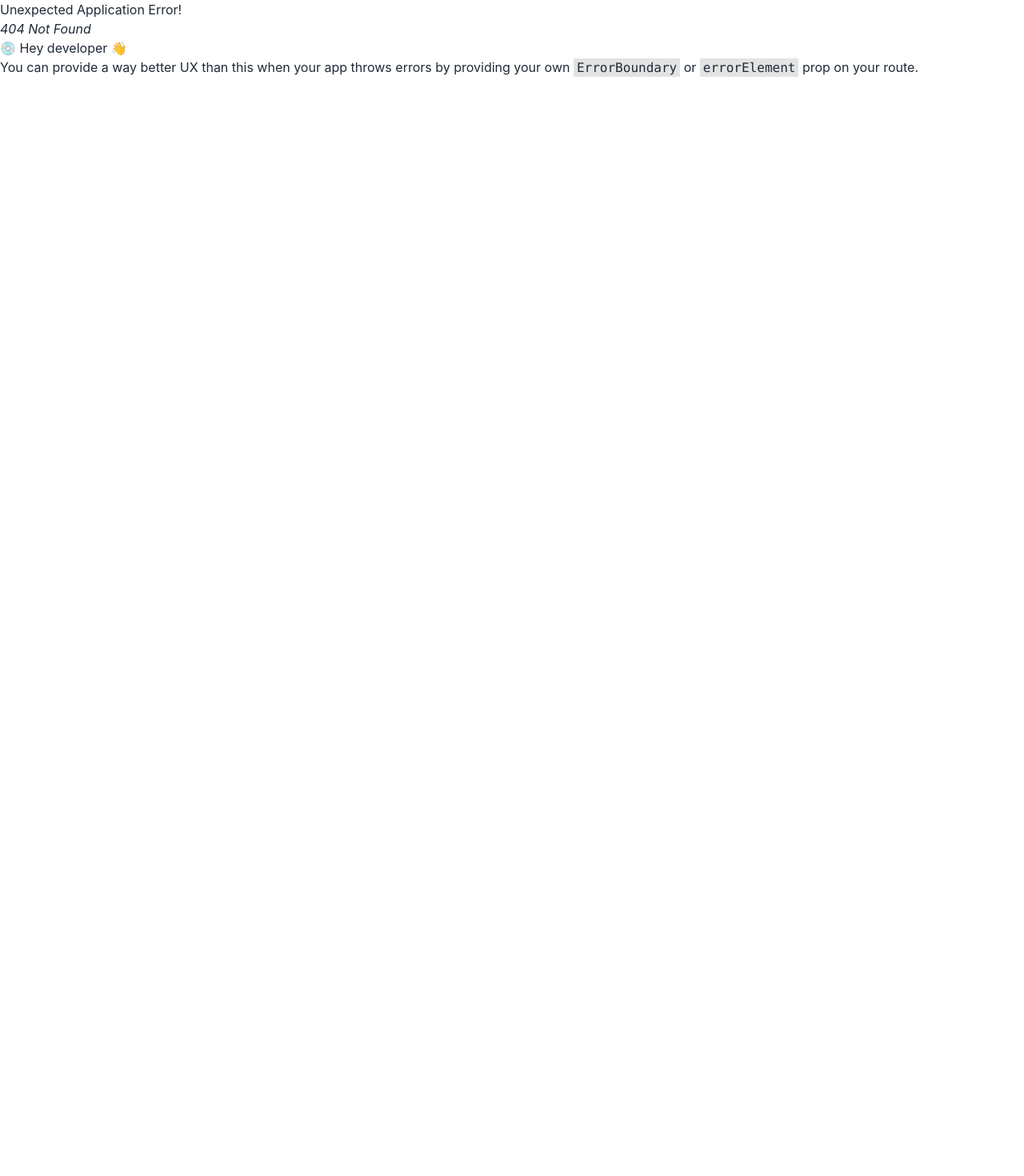
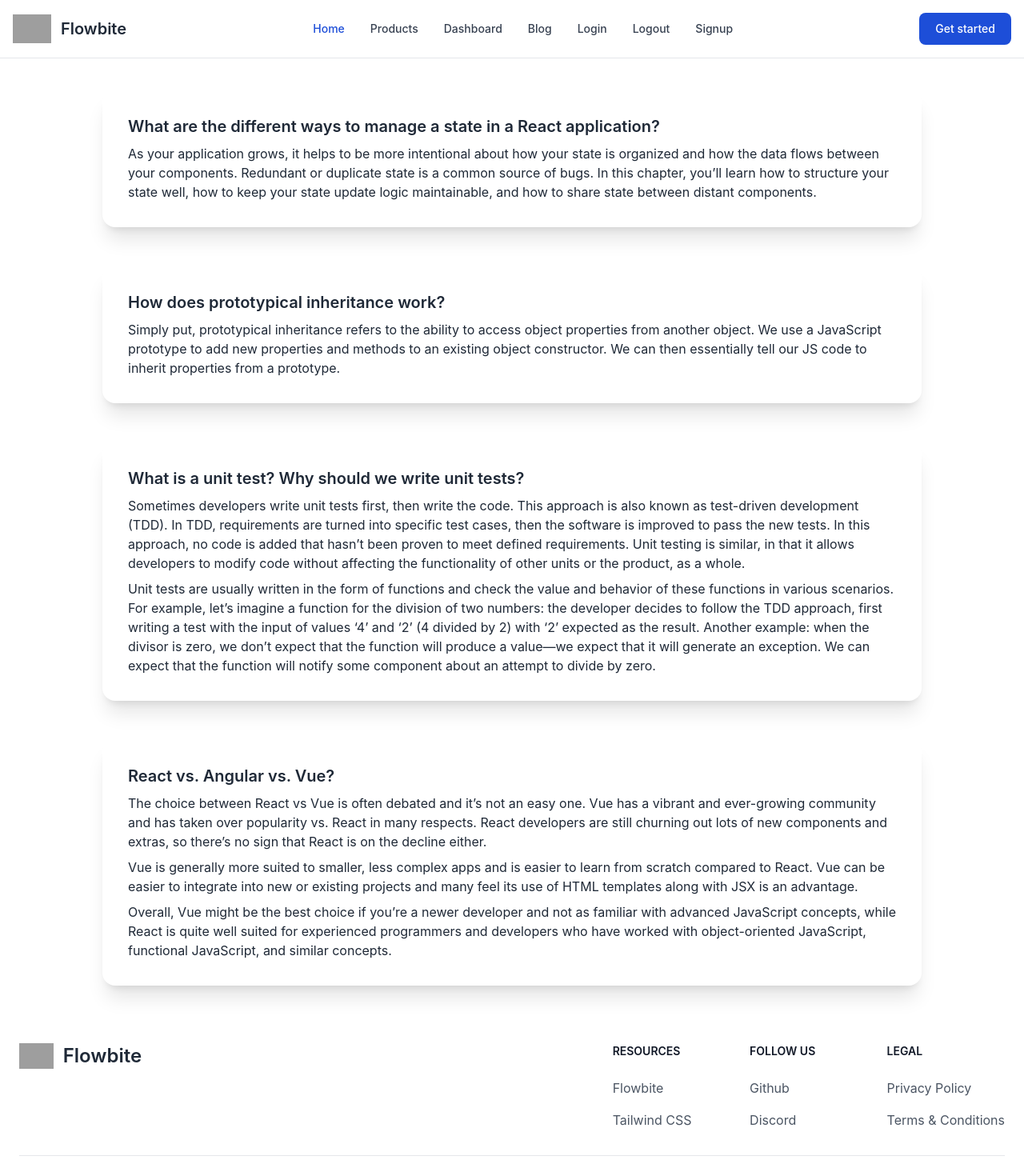
Before and after one commit to yeasin62/used-phone-website-client-side, a React (Create React App) app: page /blog in a window 1280 px wide. Before the commit this address had no page. Shown: the top 1470 px of the page at 80% size. Before the commit the page ends 800 px from the top, so only its background shows below. Built offline with nearby package versions, Linux system fonts and the light colour scheme; grey boxes are pictures that could not be loaded.

Commit message:
firebase and auth provider setup

```diff
--- a/package.json
+++ b/package.json
@@ -7,6 +7,7 @@
     "@testing-library/react": "^13.4.0",
     "@testing-library/user-event": "^13.5.0",
     "daisyui": "^2.42.0",
+    "firebase": "^9.14.0",
     "pure-react-carousel": "^1.30.1",
     "react": "^18.2.0",
     "react-dom": "^18.2.0",
--- a/src/components/Header/Header.js
+++ b/src/components/Header/Header.js
@@ -29,6 +29,9 @@ const Header = () => {
         <Link to="/dashboard" class="block py-2 pl-3 pr-4 text-gray-700 rounded hover:bg-gray-100 md:hover:bg-transparent md:hover:text-blue-700 md:p-0 md:dark:hover:text-white dark:text-gray-400 dark:hover:bg-gray-700 dark:hover:text-white md:dark:hover:bg-transparent dark:border-gray-700">Dashboard</Link>
       </li>
       <li>
+        <Link to="/blog" class="block py-2 pl-3 pr-4 text-gray-700 rounded hover:bg-gray-100 md:hover:bg-transparent md:hover:text-blue-700 md:p-0 md:dark:hover:text-white dark:text-gray-400 dark:hover:bg-gray-700 dark:hover:text-white md:dark:hover:bg-transparent dark:border-gray-700">Blog</Link>
+      </li>
+      <li>
         <Link to="/login" class="block py-2 pl-3 pr-4 text-gray-700 rounded hover:bg-gray-100 md:hover:bg-transparent md:hover:text-blue-700 md:p-0 md:dark:hover:text-white dark:text-gray-400 dark:hover:bg-gray-700 dark:hover:text-white md:dark:hover:bg-transparent dark:border-gray-700">Login</Link>
       </li>
       <li>
--- a/src/components/pages/Blog/Blog.js
+++ b/src/components/pages/Blog/Blog.js
@@ -2,8 +2,37 @@ import React from 'react';
 
 const Blog = () => {
     return (
-        <div>
+        <div className='mt-28 md:w-4/5 mx-auto'>
+            <div className="card bg-base-100 shadow-xl my-12">
+                <div className="card-body">
+                    <h2 className="card-title">What are the different ways to manage a state in a React application?</h2>
+                    <p>As your application grows, it helps to be more intentional about how your state is organized and how the data flows between your components. Redundant or duplicate state is a common source of bugs. In this chapter, you’ll learn how to structure your state well, how to keep your state update logic maintainable, and how to share state between distant components.</p>
+                </div>
+            </div>
+            <div className="card bg-base-100 shadow-xl my-12">
+                <div className="card-body">
+                    <h2 className="card-title">How does prototypical inheritance work?</h2>
+                    <p>Simply put, prototypical inheritance refers to the ability to access object properties from another object. We use a JavaScript prototype to add new properties and methods to an existing object constructor. We can then essentially tell our JS code to inherit properties from a prototype.</p>
+                </div>
+            </div>
+            <div className="card bg-base-100 shadow-xl my-12">
+                <div className="card-body">
+                    <h2 className="card-title">What is a unit test? Why should we write unit tests?</h2>
+                    <p>Sometimes developers write unit tests first, then write the code. This approach is also known as test-driven development (TDD). In TDD, requirements are turned into specific test cases, then the software is improved to pass the new tests. In this approach, no code is added that hasn’t been proven to meet defined requirements. Unit testing is similar, in that it allows developers to modify code without affecting the functionality of other units or the product, as a whole.</p>
 
+                    <p>Unit tests are usually written in the form of functions and check the value and behavior of these functions in various scenarios. For example, let’s imagine a function for the division of two numbers: the developer decides to follow the TDD approach, first writing a test with the input of values ‘4’ and ‘2’ (4 divided by 2) with ‘2’ expected as the result. Another example: when the divisor is zero, we don’t expect that the function will produce a value—we expect that it will generate an exception. We can expect that the function will notify some component about an attempt to divide by zero.</p>
+                </div>
+            </div>
+            <div className="card bg-base-100 shadow-xl my-12">
+                <div className="card-body">
+                    <h2 className="card-title">React vs. Angular vs. Vue?</h2>
+                    <p>The choice between React vs Vue is often debated and it’s not an easy one. Vue has a vibrant and ever-growing community and has taken over popularity vs. React in many respects. React developers are still churning out lots of new components and extras, so there’s no sign that React is on the decline either.</p>
+
+                    <p>Vue is generally more suited to smaller, less complex apps and is easier to learn from scratch compared to React. Vue can be easier to integrate into new or existing projects and many feel its use of HTML templates along with JSX is an advantage.</p>
+
+                    <p>Overall, Vue might be the best choice if you’re a newer developer and not as familiar with advanced JavaScript concepts, while React is quite well suited for experienced programmers and developers who have worked with object-oriented JavaScript, functional JavaScript, and similar concepts.</p>
+                </div>
+            </div>
         </div>
     );
 };
--- a/src/components/pages/Dashboard/Dashboard.js
+++ b/src/components/pages/Dashboard/Dashboard.js
@@ -1,9 +1,30 @@
 import React from 'react';
+import { Link, Outlet } from 'react-router-dom';
+import Footer from '../../Footer/Footer';
+import Header from '../../Header/Header';
 
 const Dashboard = () => {
     return (
         <div>
+            <Header></Header>
+            <div className="drawer drawer-mobile mt-16">
+            <input id="my-drawer-2" type="checkbox" className="drawer-toggle" />
+            <div className="drawer-content flex flex-col items-center justify-center ">
+                <Outlet></Outlet>
+                <label htmlFor="my-drawer-2" className="btn btn-primary drawer-button lg:hidden">Open drawer</label>
 
+            </div>
+            <div className="drawer-side">
+                <label htmlFor="my-drawer-2" className="drawer-overlay"></label>
+                <ul className="menu p-4 w-80 bg-base-100 text-base-content bg-sky-100">
+
+                <li><Link to={'/sellers'}>All Sellers</Link></li>
+                <li><Link to={'/buyers'}>All Buyers</Link></li>
+                </ul>
+
+            </div>
+            </div>
+            <Footer></Footer>
         </div>
     );
 };
--- /dev/null
+++ b/src/components/pages/ErrorPage/ErrorPage.js
@@ -0,0 +1,11 @@
+import React from 'react';
+
+const ErrorPage = () => {
+    return (
+        <div className='min-h-screen flex flex-row items-center justify-center'>
+            <h1 className='text-center text-2xl'>404 Error page. This page does not exist</h1>
+        </div>
+    );
+};
+
+export default ErrorPage;
--- /dev/null
+++ b/src/firebase/Firebase.config.js
@@ -0,0 +1,19 @@
+// Import the functions you need from the SDKs you need
+import { initializeApp } from "firebase/app";
+// TODO: Add SDKs for Firebase products that you want to use
+// https://firebase.google.com/docs/web/setup#available-libraries
+
+// Your web app's Firebase configuration
+const firebaseConfig = {
+  apiKey: "AIzaSyD0wBDUJbYIEbdMZUV7RT_S4l0ePb10DiI",
+  authDomain: "used-product-shop.firebaseapp.com",
+  projectId: "used-product-shop",
+  storageBucket: "used-product-shop.appspot.com",
+  messagingSenderId: "385174191991",
+  appId: "1:385174191991:web:f698233188d8d5deeb2b72"
+};
+
+// Initialize Firebase
+const app = initializeApp(firebaseConfig);
+
+export default app;
```
Also changed, not shown: src/components/routes/Routes/Router.js (+14 -3 lines), src/AuthProvider/AuthProvider.js (added), 1 other file (tests, documents, lock files or other folders).
